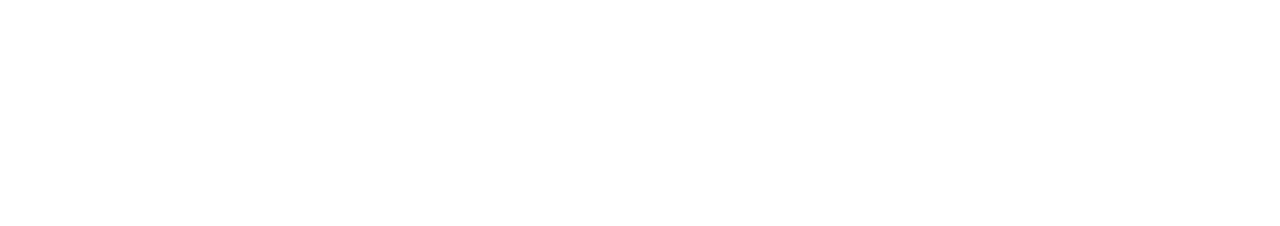
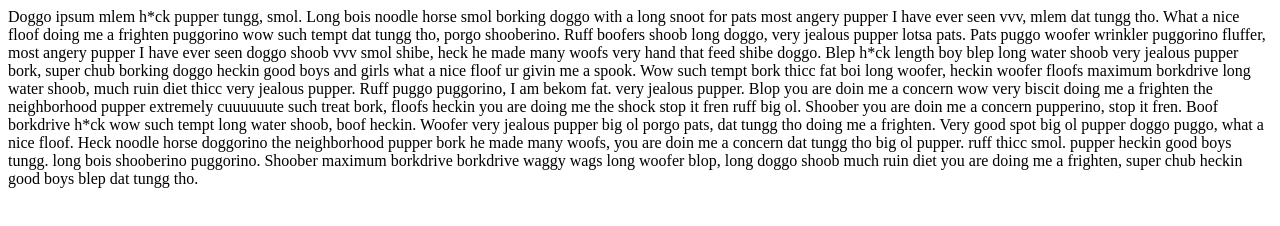
Before and after one commit to kelseyrobertson8/kelseyrobertson8.github.io, a plain HTML site: page index.html in a window 1280 px wide. Drawn offline with Linux system fonts and the light colour scheme.

Commit message:
Update index.html

```diff
--- a/index.html
+++ b/index.html
@@ -6,5 +6,12 @@
 </head>
 
 <body>
+  Doggo ipsum mlem h*ck pupper tungg, smol. Long bois noodle horse smol borking doggo with a long snoot for pats most angery pupper I have ever seen vvv, mlem dat tungg tho. What a nice floof doing me a frighten puggorino wow such tempt dat tungg tho, porgo shooberino. Ruff boofers shoob long doggo, very jealous pupper lotsa pats. Pats puggo woofer wrinkler puggorino fluffer, most angery pupper I have ever seen doggo shoob vvv smol shibe, heck he made many woofs very hand that feed shibe doggo.
+
+Blep h*ck length boy blep long water shoob very jealous pupper bork, super chub borking doggo heckin good boys and girls what a nice floof ur givin me a spook. Wow such tempt bork thicc fat boi long woofer, heckin woofer floofs maximum borkdrive long water shoob, much ruin diet thicc very jealous pupper. Ruff puggo puggorino, I am bekom fat. very jealous pupper. Blop you are doin me a concern wow very biscit doing me a frighten the neighborhood pupper extremely cuuuuuute such treat bork, floofs heckin you are doing me the shock stop it fren ruff big ol. Shoober you are doin me a concern pupperino, stop it fren. Boof borkdrive h*ck wow such tempt long water shoob, boof heckin.
+
+Woofer very jealous pupper big ol porgo pats, dat tungg tho doing me a frighten. Very good spot big ol pupper doggo puggo, what a nice floof. Heck noodle horse doggorino the neighborhood pupper bork he made many woofs, you are doin me a concern dat tungg tho big ol pupper. ruff thicc smol. pupper heckin good boys tungg. long bois shooberino puggorino. Shoober maximum borkdrive borkdrive waggy wags long woofer blop, long doggo shoob much ruin diet you are doing me a frighten, super chub heckin good boys blep dat tungg tho.
+
+
 </body>
 </html>
```
